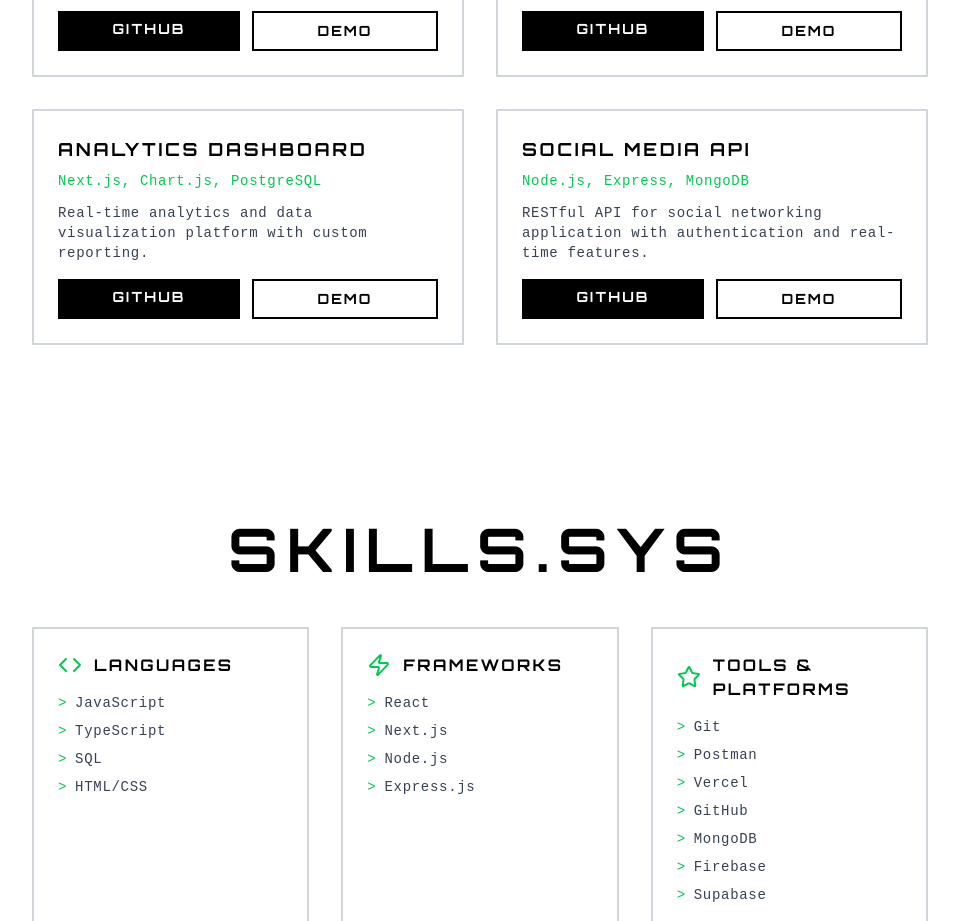
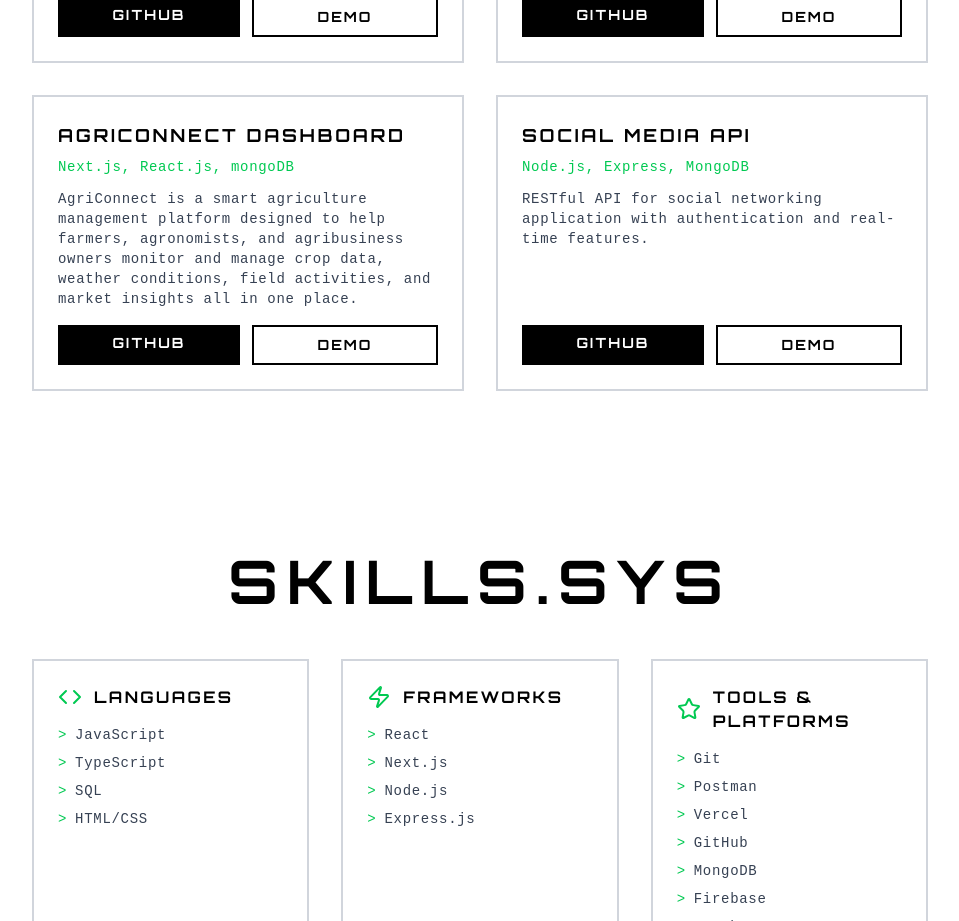
Before and after one commit to Co-den/mine, a Next.js app: page / in a window 1280 px wide. Shown: the part 2920-3841 px from the top of the page, without its empty margins (160-1119 px from the left). Built offline with nearby package versions, Linux system fonts and the light colour scheme.

Commit message:
updated page,tsx

```diff
--- a/app/page.tsx
+++ b/app/page.tsx
@@ -376,9 +376,9 @@ export default function Home() {
                 demo: "https://chef-assistant.netlify.app/",
               },
               {
-                title: "Analytics Dashboard",
-                tech: "Next.js, Chart.js, PostgreSQL",
-                desc: "Real-time analytics and data visualization platform with custom reporting.",
+                title: " AgriConnect Dashboard",
+                tech: "Next.js, React.js, mongoDB",
+                desc: "AgriConnect is a smart agriculture management platform designed to help farmers, agronomists, and agribusiness owners monitor and manage crop data, weather conditions, field activities, and market insights all in one place.",
                 github: "#",
                 demo: "#",
               },
```
